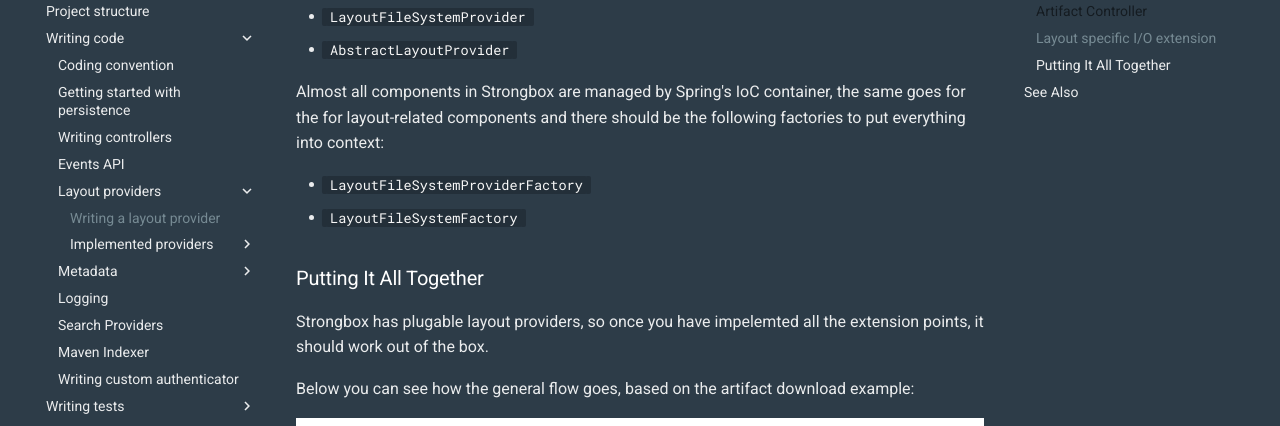
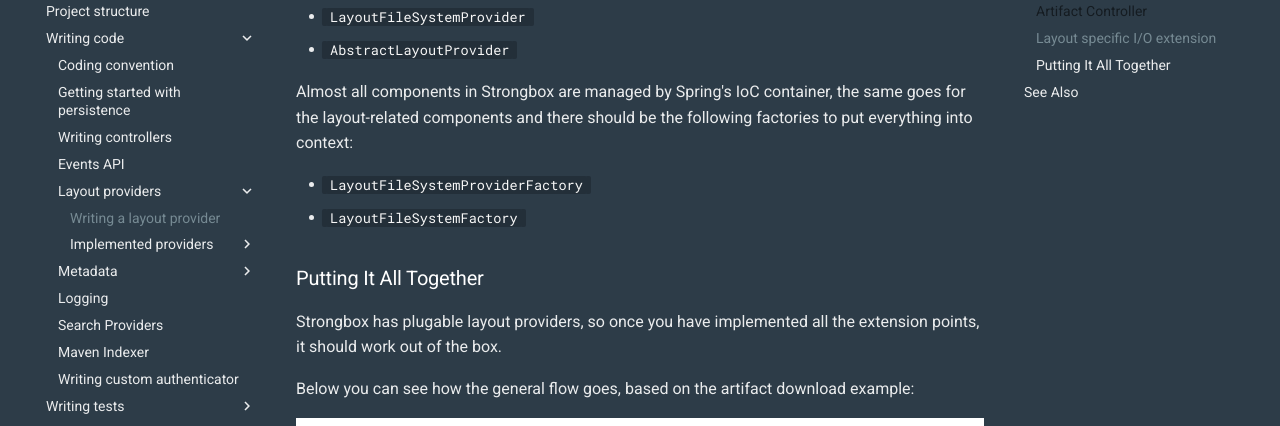
Before and after one commit to strongbox/strongbox-docs, an MkDocs documentation site: the page built from docs/developer-guide/layout-providers/how-to-implement-your-own-repository-format.md, in a window 1280 px wide and 900 px high, scrolled down 2886 px. Shown: the part 178-604 px from the top of the window. Built offline with MkDocs 1.6.1 and Material for MkDocs 9.7.7, drawn with Linux system fonts in a browser that asks for light colours; comment, search, counter and statistics services are not loaded; some of the changed text lies outside the part shown.

Commit message:
Update how-to-implement-your-own-repository-format.md

```diff
--- a/docs/developer-guide/layout-providers/how-to-implement-your-own-repository-format.md
+++ b/docs/developer-guide/layout-providers/how-to-implement-your-own-repository-format.md
@@ -86,7 +86,7 @@
 - `LayoutFileSystemProvider`
 - `AbstractLayoutProvider`
 
-Almost all components in Strongbox are managed by Spring's IoC container, the same goes for the for layout-related
+Almost all components in Strongbox are managed by Spring's IoC container, the same goes for the layout-related
 components and there should be the following factories to put everything into context:
 
 - `LayoutFileSystemProviderFactory`
@@ -94,7 +94,7 @@
 
 ### Putting It All Together
 
-Strongbox has plugable layout providers, so once you have impelemted all the extension points, it should work out of the box.
+Strongbox has plugable layout providers, so once you have implemented all the extension points, it should work out of the box.
 
 Below you can see how the general flow goes, based on the artifact download example:
 
@@ -115,7 +115,7 @@
 
 [Artifact Coordinates]: ../../knowledge-base/artifact-coordinates.md
 [Artifact Coordinate Validators]: ../../knowledge-base/artifact-coordinate-validators/artifact-coordinate-validators.md
-[ArtifactCoordinates.java]: https://github.com/strongbox/strongbox/blob/master/strongbox-commons/src/main/java/org/carlspring/strongbox/artifact/coordinates/ArtifactCoordinates.java
+[ArtifactCoordinates.java]: https://github.com/strongbox/strongbox/blob/895112251c143ebc711924c582bc022c51656d26/strongbox-storage/strongbox-storage-api/src/main/java/org/carlspring/strongbox/artifact/coordinates/ArtifactCoordinates.java
 [BaseArtifactController.java]: https://github.com/strongbox/strongbox/blob/master/strongbox-web-core/src/main/java/org/carlspring/strongbox/controllers/BaseArtifactController.java
 [Layout Providers]: ../../knowledge-base/layout-providers.md
 [Maven 2 Layout Provider]: ./maven-2-layout-provider.md
```
Also changed, not shown: other parts of docs/developer-guide/layout-providers/how-to-implement-your-own-repository-format.md (+1 -1 lines).
